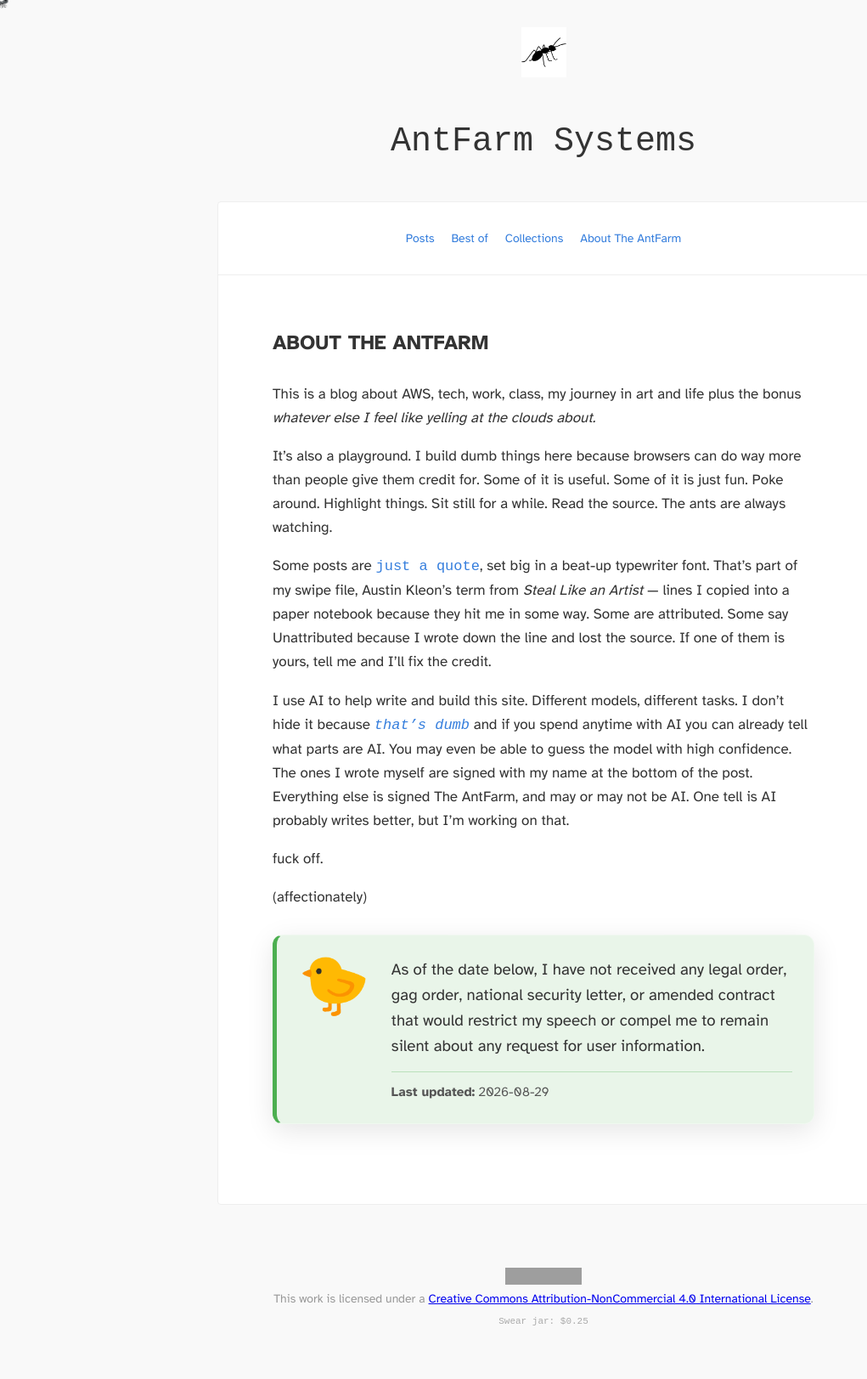
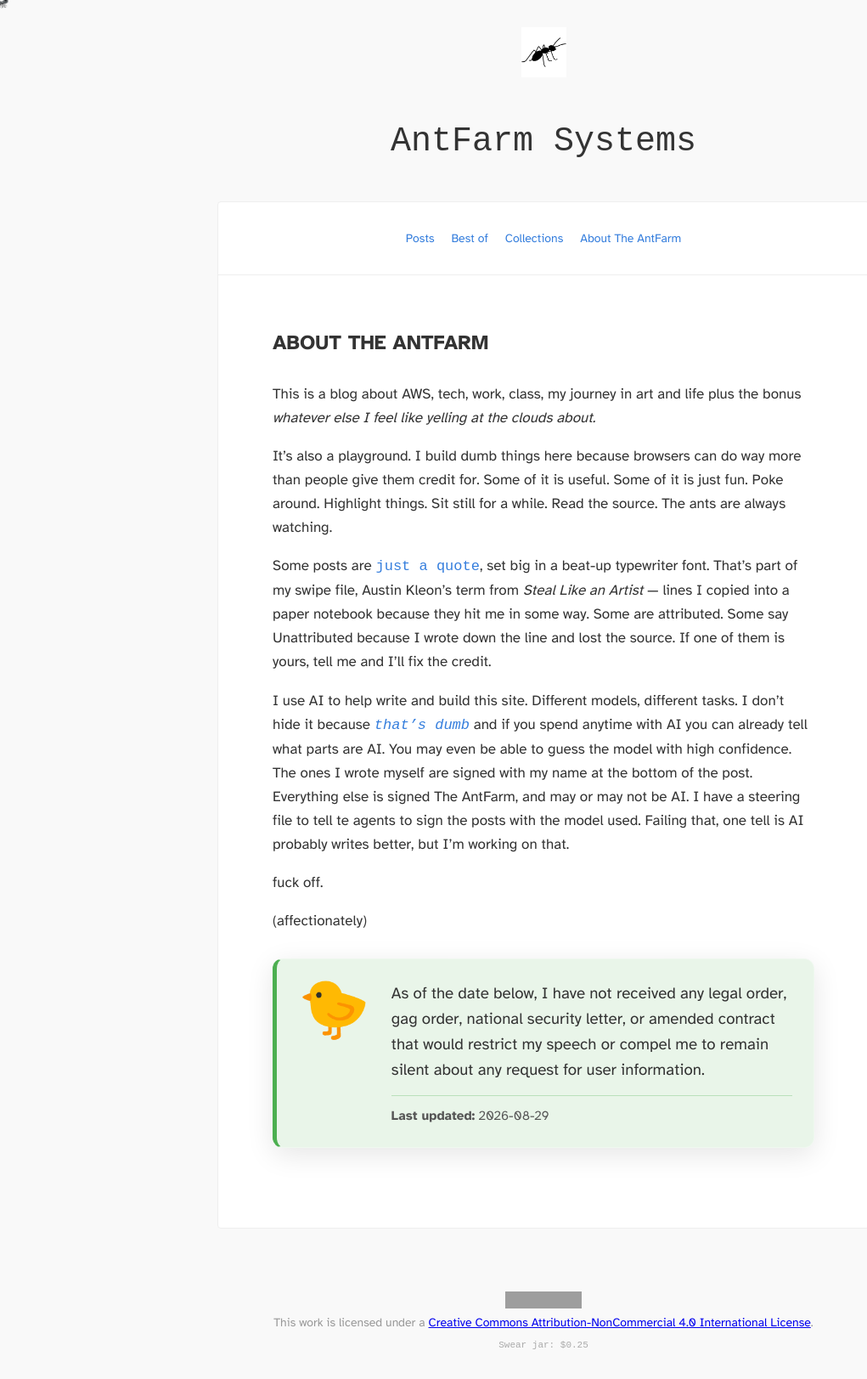
Before and after one commit to antfarm-systems/antfarm-systems.github.io, a Jekyll site: the page built from about.md, in a window 1280 px wide. Shown: the whole page at 85% size, without its empty margins (0-1021 px from the left). Built offline with Jekyll 4.4.1, drawn with Linux system fonts in a browser that asks for light colours; nearby versions of some CDN libraries; before the commit the page ends 1595 px from its top, so only the background shows below that; grey boxes are pictures that could not be loaded.

Commit message:
update abooooot

```diff
--- a/about.md
+++ b/about.md
@@ -8,7 +8,7 @@ It's also a playground. I build dumb things here because browsers can do way mor
 
 Some posts are [just a quote]({{ "/posts/nobody-is-special" | relative_url }}), set big in a beat-up typewriter font. That's part of my swipe file, Austin Kleon's term from *Steal Like an Artist* — lines I copied into a paper notebook because they hit me in some way. Some are attributed. Some say Unattributed because I wrote down the line and lost the source. If one of them is yours, tell me and I'll fix the credit.
 
-I use AI to help write and build this site. Different models, different tasks. I don't hide it because [*that's dumb*]({{ "/posts/wise-words" | relative_url }}) and if you spend anytime with AI you can already tell what parts are AI. You may even be able to guess the model with high confidence.  The ones I wrote myself are signed with my name at the bottom of the post. Everything else is signed The AntFarm, and may or may not be AI. One tell is AI probably writes better, but I'm working on that.
+I use AI to help write and build this site. Different models, different tasks. I don't hide it because [*that's dumb*]({{ "/posts/wise-words" | relative_url }}) and if you spend anytime with AI you can already tell what parts are AI. You may even be able to guess the model with high confidence.  The ones I wrote myself are signed with my name at the bottom of the post. Everything else is signed The AntFarm, and may or may not be AI. I have a steering file to tell te agents to sign the posts with the model used. Failing that, one tell is AI probably writes better, but I'm working on that.
 
 fuck off.
 
```
